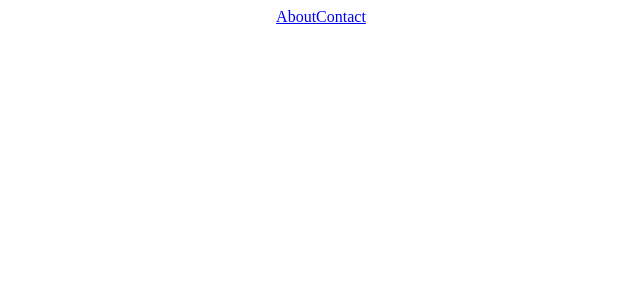
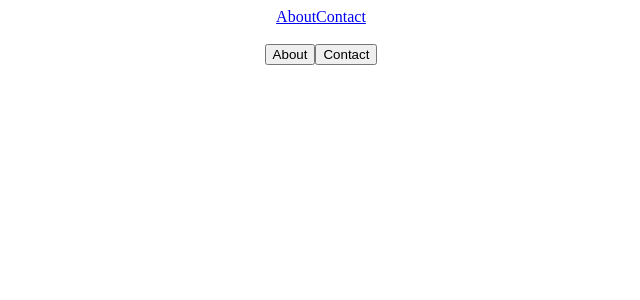
Before and after one commit to Shekeeb/MERN-Stack-Development, a React (Create React App) app in the folder Day43/my-app/: page / in a window 1280 px wide. Before the commit this address had no page. Shown: the top 300 px of the page, without its empty margins (319-959 px from the left). Built offline with nearby package versions, Linux system fonts and the light colour scheme.

Commit message:
Routing(react-router-dom)

```diff
--- a/Day43/my-app/src/App.js
+++ b/Day43/my-app/src/App.js
@@ -1,14 +1,21 @@
 import React from 'react';
 import './App.css';
-import { Route, Routes, Link } from 'react-router-dom';
+import { Route, Routes, Link, useNavigate } from 'react-router-dom';
 import About from './Components/About';
 import Contact from './Components/Contact';
 
 function App() {
+
+  const navigate = useNavigate()
+
   return (
     <div className="App">
       <Link to='/about'>About</Link>
       <Link to='/contact'>Contact</Link>
+      <br />
+      <br />
+      <button onClick={() => navigate('about')}>About</button>
+      <button onClick={() => navigate('contact')}>Contact</button>
 
       <Routes>
         <Route path='/about' element={<About />} />
--- /dev/null
+++ b/Day43/package.json
@@ -0,0 +1,5 @@
+{
+  "dependencies": {
+    "react-router-dom": "^6.26.1"
+  }
+}
```
Also changed, not shown: 1 other file (tests, documents, lock files or other folders). Lines whose indentation alone changed are shown as unchanged.
